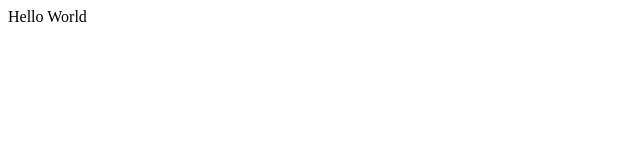
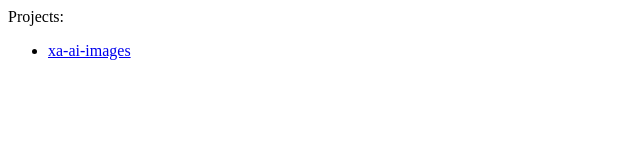
Before and after one commit to xenon4er/xenon4er.github.io, a plain HTML site: page index.html in a window 1280 px wide. Shown: the whole page, without its empty margins (0-640 px from the left). Drawn offline with Linux system fonts and the light colour scheme.

Commit message:
feat: add projects list navigation

```diff
--- a/index.html
+++ b/index.html
@@ -3,9 +3,13 @@
 <head>
     <meta charset="UTF-8">
     <meta name="viewport" content="width=device-width, initial-scale=1.0">
+    <base href="/">
     <title>Hello World</title>
 </head>
 <body>
-  Hello World
+  Projects:
+  <ul>
+    <li><a href="/xa-ai-images/">xa-ai-images</a></li>
+  </ul>
 </body>
 </html>
```
